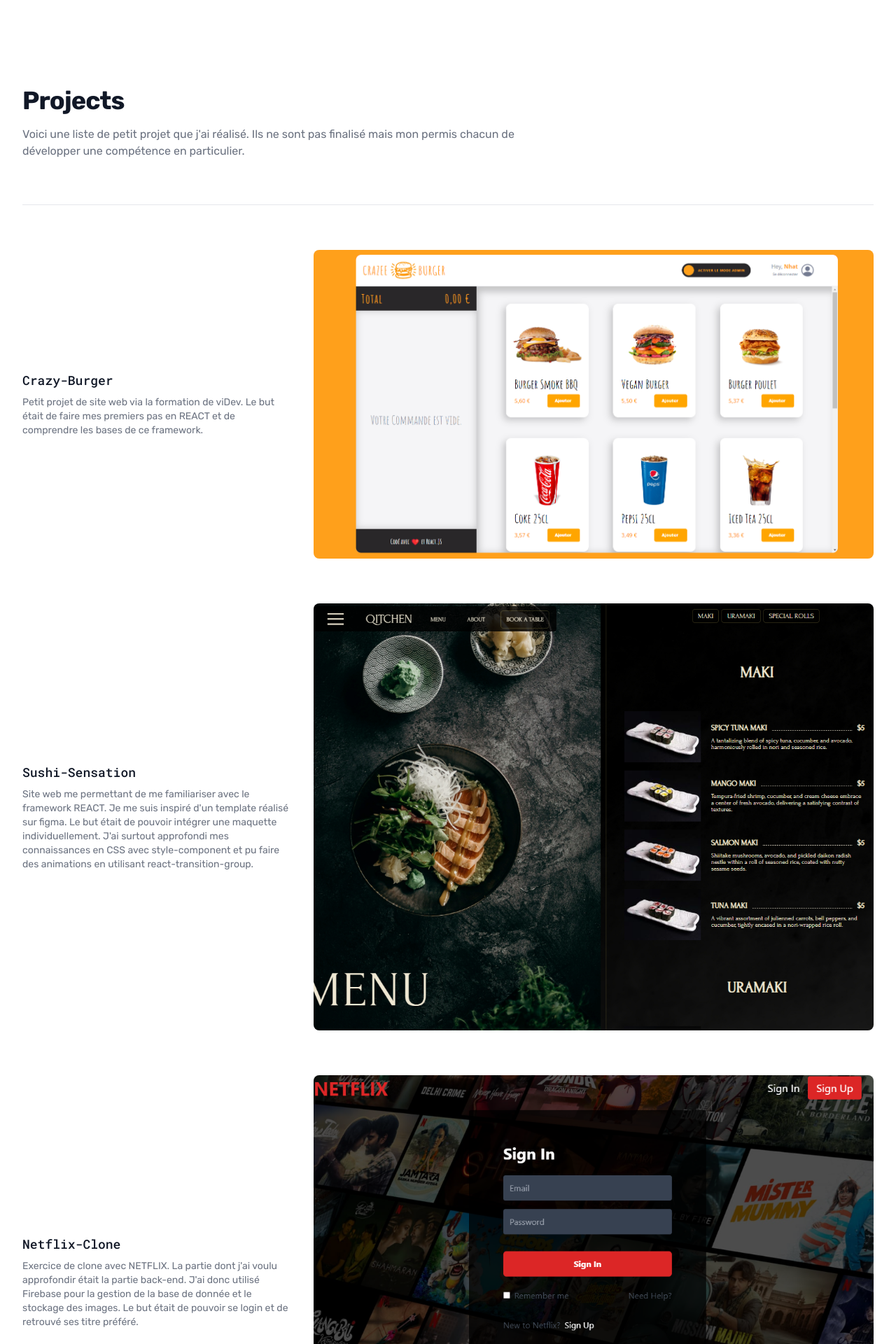
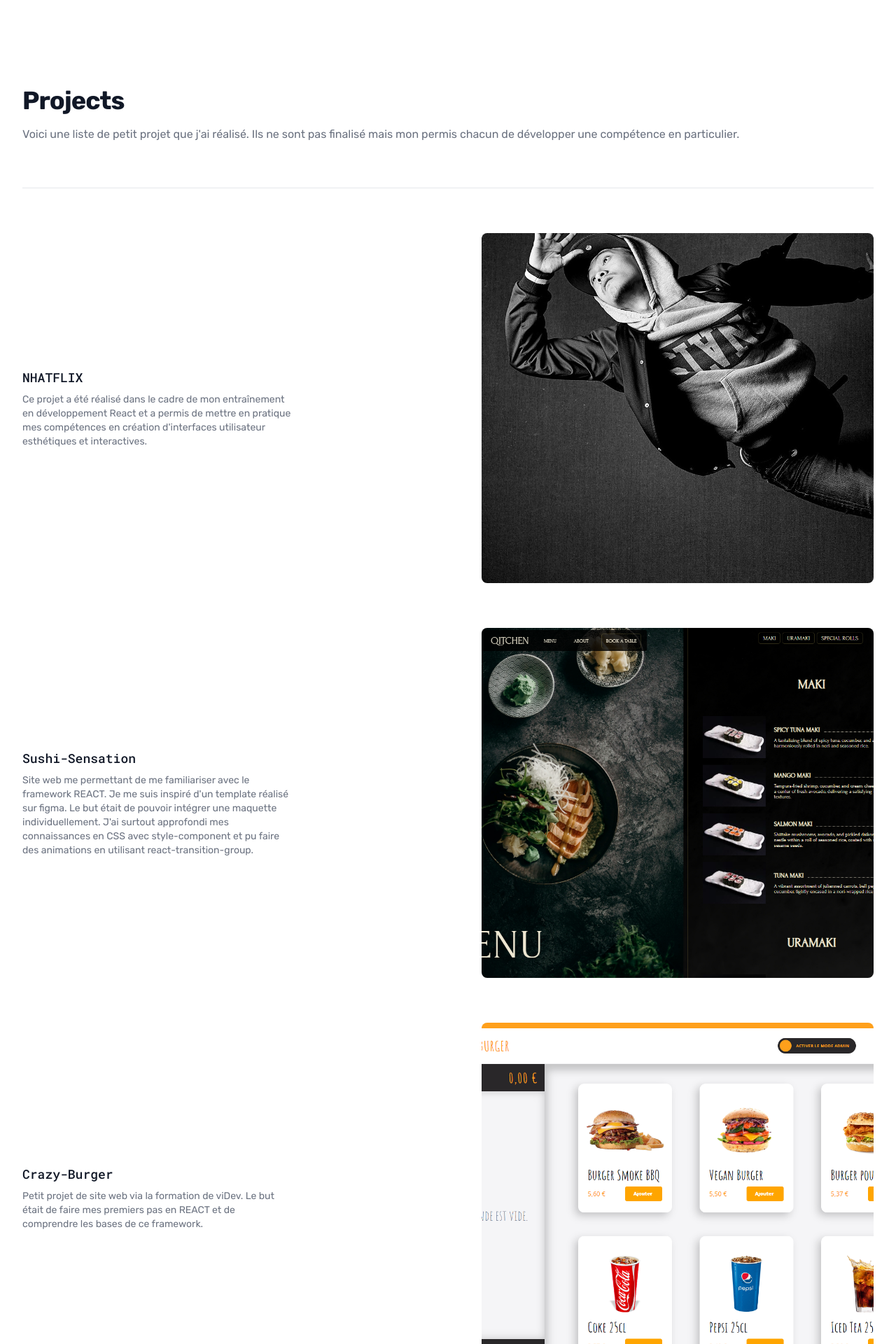
Before and after one commit to NhatHONGUYEN/Nhat-portfolioV2, a React (Vite) app: page / in a window 1280 px wide. Shown: the part 1440-3360 px from the top of the page at 70% size. Built offline with nearby package versions, Linux system fonts and the light colour scheme.

Commit message:
💄    F03 : Projects > modify the order of the project and replace netflix by NHATFLIX

```diff
--- a/src/components/projects/Features.jsx
+++ b/src/components/projects/Features.jsx
@@ -1,11 +1,11 @@
 const Features = [
   {
-    name: "Crazy-Burger",
+    name: "NHATFLIX",
     description:
-      "Petit projet de site web via la formation de viDev. Le but était de faire mes premiers pas en REACT et de comprendre les bases de ce framework.",
-    imageSrc: "/crazee-burger.png",
-    imageAlt: "website crazy-burger.",
-    href: "https://crazee-burger-eosin-rho.vercel.app/",
+      "Ce projet a été réalisé dans le cadre de mon entraînement en développement React et a permis de mettre en pratique mes compétences en création d'interfaces utilisateur esthétiques et interactives.",
+    imageSrc: "/public/NHATFLIX.jpg",
+    imageAlt: "NHATFLIX",
+    href: "https://nhatflix.vercel.app/",
   },
   {
     name: "Sushi-Sensation",
@@ -16,12 +16,12 @@
     href: "https://sushi-sensation.vercel.app/",
   },
   {
-    name: "Netflix-Clone",
+    name: "Crazy-Burger",
     description:
-      "Exercice de clone avec NETFLIX. La partie dont j'ai voulu approfondir était la partie back-end. J'ai donc utilisé Firebase pour la gestion de la base de donnée et le stockage des images. Le but était de pouvoir se login et de retrouvé ses titre préféré.",
-    imageSrc: "/netflix-port.png",
-    imageAlt: "website Netflix-clone.",
-    href: "https://netflix-clone-delta-gray.vercel.app/",
+      "Petit projet de site web via la formation de viDev. Le but était de faire mes premiers pas en REACT et de comprendre les bases de ce framework.",
+    imageSrc: "/crazee-burger.png",
+    imageAlt: "website crazy-burger.",
+    href: "https://crazee-burger-eosin-rho.vercel.app/",
   },
 ];
 
--- a/src/components/projects/Projects.jsx
+++ b/src/components/projects/Projects.jsx
@@ -3,9 +3,9 @@
 export default function Projects() {
   return (
     <div className="bg-white" id="projects">
-      <div className="mx-auto max-w-7xl py-24 sm:px-2 sm:py-32 lg:px-4">
-        <div className="mx-auto max-w-2xl px-4 lg:max-w-none">
-          <div className="max-w-3xl">
+      <div className="mx-auto max-w-screen-xl py-24 sm:px-2 sm:py-32 lg:px-4">
+        <div className="mx-auto max-w-7xl px-4 lg:max-w-none">
+          <div className="max-w-7xl">
             <p className="mt-2 text-3xl font-bold tracking-tight text-gray-900 sm:text-4xl 2xl:text-5xl">
               Projects
             </p>
@@ -20,13 +20,13 @@
             {Features.map((feature) => (
               <div
                 key={feature.name}
-                className="flex flex-col-reverse lg:grid lg:grid-cols-12 lg:items-center lg:gap-x-8 2xl:gap-x-24"
+                className="flex flex-col-reverse lg:grid lg:grid-cols-12 lg:items-center lg:gap-x-8 "
               >
                 <div className="mt-6 lg:col-span-5 lg:mt-0 xl:col-span-4">
                   <h3 className="text-lg font-medium text-gray-900 2xl:pt-4  2xl:text-3xl ">
                     {feature.name}
                   </h3>
-                  <p className="mt-2 text-sm text-gray-500 2xl:pt-4 2xl:text-xl ">
+                  <p className="mt-2 max-w-6xl text-sm text-gray-500 2xl:pt-4 2xl:text-xl ">
                     {feature.description}
                   </p>
                 </div>
@@ -36,11 +36,11 @@
                     target="_blank"
                     rel="noopener noreferrer"
                   >
-                    <div className="aspect-h-2 aspect-w-5 cursor-pointer overflow-hidden rounded-lg bg-gray-100 2xl:h-1/2  ">
+                    <div className=" ml-60  cursor-pointer overflow-hidden rounded-lg bg-gray-100   ">
                       <img
                         src={feature.imageSrc}
                         alt={feature.imageAlt}
-                        className=" transform object-cover object-center transition duration-500 hover:scale-110 "
+                        className=" h-[500px] w-full transform object-cover object-center transition duration-500 hover:scale-110  "
                       />
                     </div>
                   </a>
```
Also changed, not shown: public/NHATFLIX.jpg (added).
